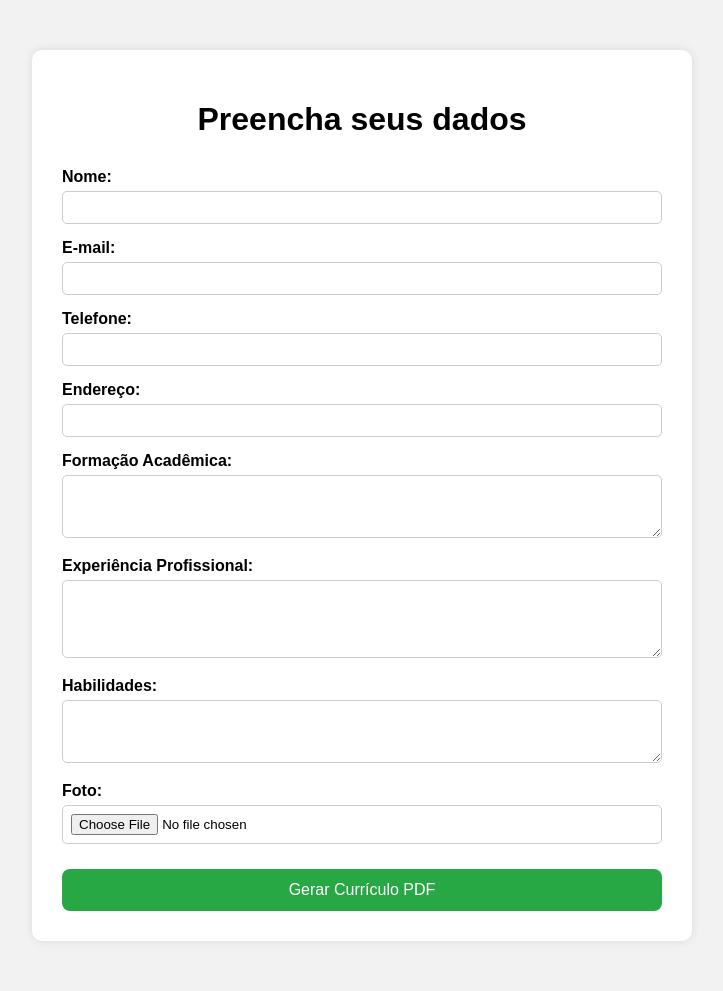
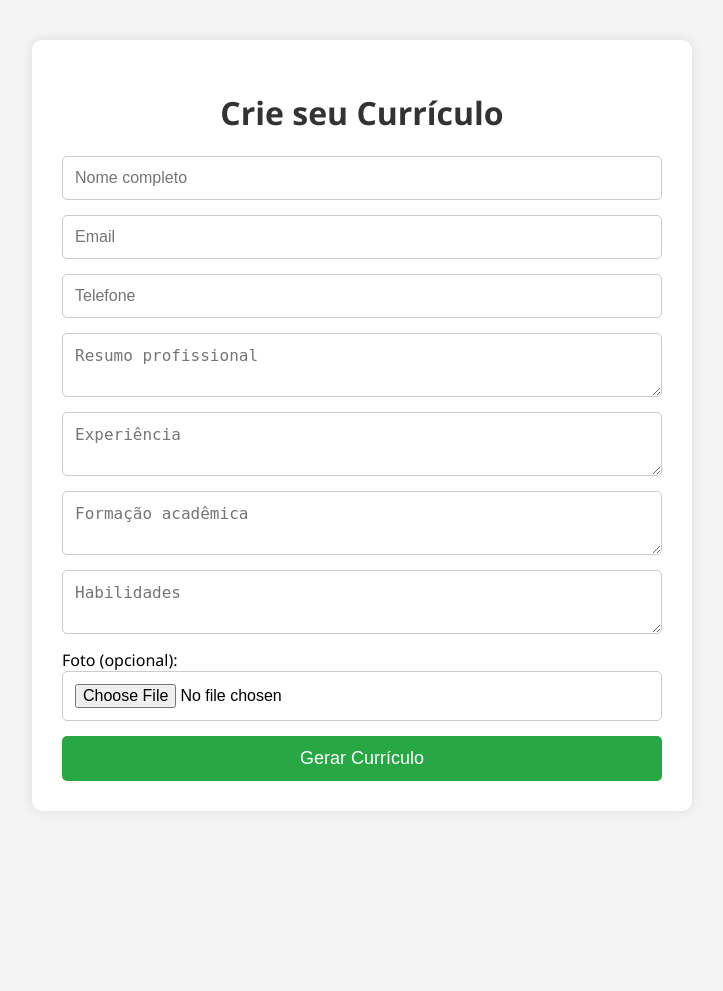
Before and after one commit to Domingos71/curriculo-facil, a Flask app: page / in a window 1280 px wide. Shown: the whole page, without its empty margins (278-1001 px from the left). After the commit the page ends 781 px from the top, so only its background shows below. Run offline with Flask 3, Linux system fonts and the light colour scheme.

Commit message:
Melhorias visuais no site e currículo

```diff
--- a/static/style.css
+++ b/static/style.css
@@ -1,54 +1,47 @@
 body {
-    font-family: Arial, sans-serif;
-    background: #f2f2f2;
+    font-family: 'Segoe UI', Tahoma, Geneva, Verdana, sans-serif;
+    background-color: #f4f4f4;
     margin: 0;
-    padding: 0;
+    padding: 40px;
 }
 
-.container {
-    background: #fff;
+.form-container {
     max-width: 600px;
-    margin: 50px auto;
+    margin: auto;
+    background: white;
     padding: 30px;
     border-radius: 10px;
-    box-shadow: 0 0 10px rgba(0,0,0,0.1);
+    box-shadow: 0 0 12px rgba(0,0,0,0.1);
 }
 
 h1 {
     text-align: center;
-    margin-bottom: 30px;
+    color: #333;
 }
 
-form label {
-    display: block;
-    margin-top: 15px;
-    font-weight: bold;
+form {
+    display: flex;
+    flex-direction: column;
 }
 
-form input[type="text"],
-form input[type="email"],
-form input[type="file"],
-form textarea {
-    width: 100%;
-    padding: 8px;
-    margin-top: 5px;
+input, textarea {
+    margin-bottom: 15px;
+    padding: 12px;
+    font-size: 16px;
+    border: 1px solid #ccc;
     border-radius: 5px;
-    border: 1px solid #ccc;
-    box-sizing: border-box;
 }
 
-form button {
-    width: 100%;
+button {
     padding: 12px;
-    margin-top: 25px;
     background-color: #28a745;
     color: white;
-    font-size: 16px;
+    font-size: 18px;
     border: none;
-    border-radius: 8px;
+    border-radius: 5px;
     cursor: pointer;
 }
 
-form button:hover {
+button:hover {
     background-color: #218838;
 }
--- a/templates/form.html
+++ b/templates/form.html
@@ -6,34 +6,19 @@
     <link rel="stylesheet" href="{{ url_for('static', filename='style.css') }}">
 </head>
 <body>
-    <div class="container">
-        <h1>Preencha seus dados</h1>
-        <form action="/gerar" method="post" enctype="multipart/form-data">
-            <label for="nome">Nome:</label>
-            <input type="text" id="nome" name="nome" required>
-
-            <label for="email">E-mail:</label>
-            <input type="email" id="email" name="email" required>
-
-            <label for="telefone">Telefone:</label>
-            <input type="text" id="telefone" name="telefone" required>
-
-            <label for="endereco">Endereço:</label>
-            <input type="text" id="endereco" name="endereco">
-
-            <label for="formacao">Formação Acadêmica:</label>
-            <textarea id="formacao" name="formacao" rows="3"></textarea>
-
-            <label for="experiencia">Experiência Profissional:</label>
-            <textarea id="experiencia" name="experiencia" rows="4"></textarea>
-
-            <label for="habilidades">Habilidades:</label>
-            <textarea id="habilidades" name="habilidades" rows="3"></textarea>
-
-            <label for="foto">Foto:</label>
-            <input type="file" id="foto" name="foto" accept="image/*">
-
-            <button type="submit">Gerar Currículo PDF</button>
+    <div class="form-container">
+        <h1>Crie seu Currículo</h1>
+        <form action="/gerar" method="POST" enctype="multipart/form-data">
+            <input type="text" name="nome" placeholder="Nome completo" required>
+            <input type="email" name="email" placeholder="Email" required>
+            <input type="text" name="telefone" placeholder="Telefone" required>
+            <textarea name="resumo" placeholder="Resumo profissional"></textarea>
+            <textarea name="experiencia" placeholder="Experiência"></textarea>
+            <textarea name="formacao" placeholder="Formação acadêmica"></textarea>
+            <textarea name="habilidades" placeholder="Habilidades"></textarea>
+            <label>Foto (opcional):</label>
+            <input type="file" name="foto" accept="image/*">
+            <button type="submit">Gerar Currículo</button>
         </form>
     </div>
 </body>
```
Also changed, not shown: templates/resume_template.html (+31 -29 lines).
